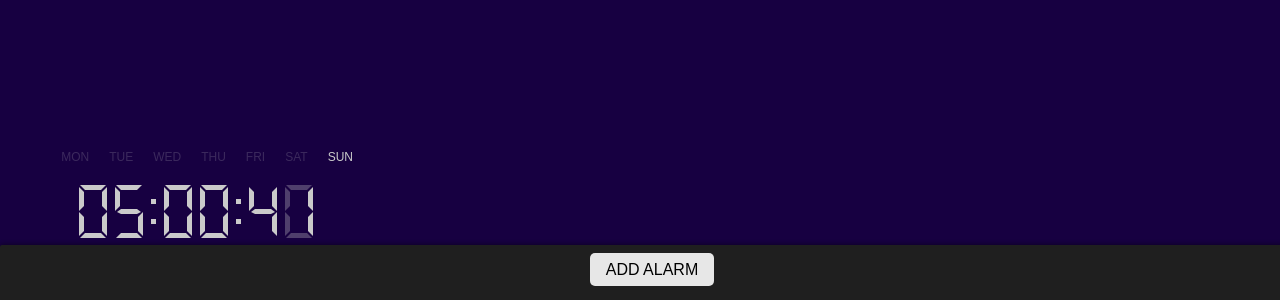
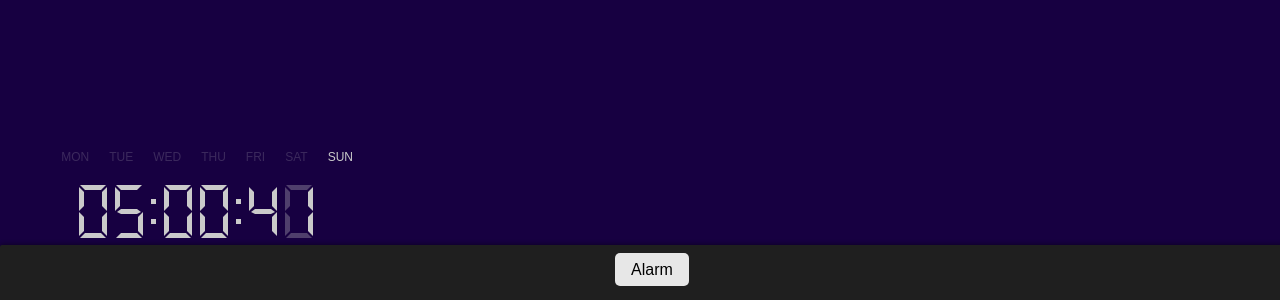
Before and after one commit to heyilovepie/iat_381_Alarm, a website: page index.html in a window 1280 px wide. Shown: the part 505-805 px from the top of the page. Drawn offline with nearby package versions, Linux system fonts and the light colour scheme.

Commit message:
title change

```diff
--- a/index.html
+++ b/index.html
@@ -86,7 +86,7 @@
 		<!-- Footer -->
 		<footer id="alarm-box">
       <div class="button-holder">
-				<a class="alarm-button">ADD ALARM</a>
+				<a class="alarm-button">Alarm</a>
 			</div>
 
 			<div id="new-alarm-button">
```
